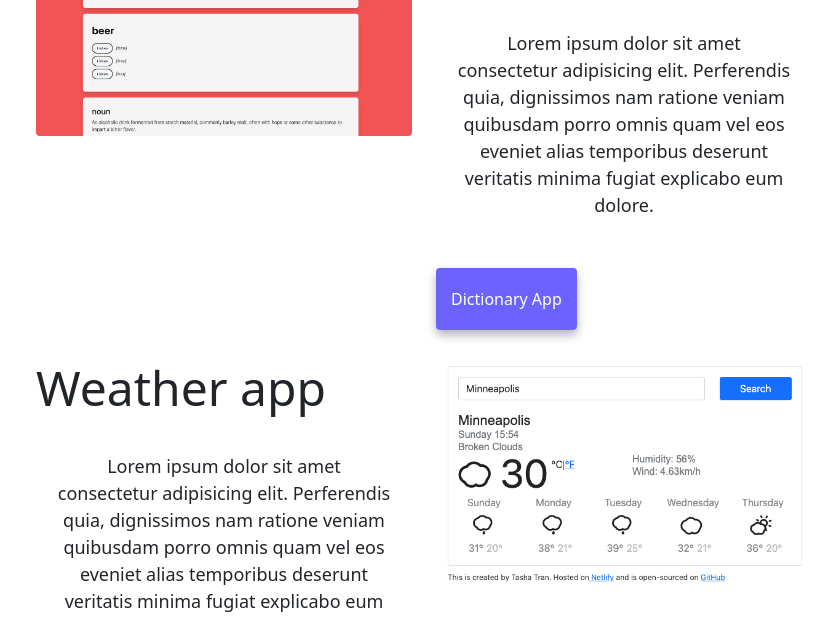
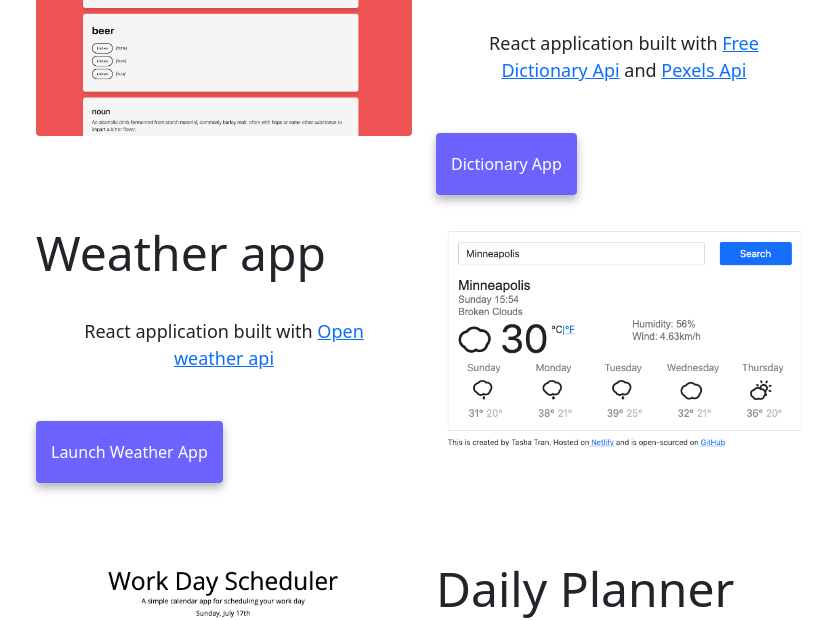
Before and after one commit to tashatran/portfolio, a plain HTML site: page index.html in a window 1280 px wide. Shown: the part 519-1139 px from the top of the page, without its empty margins (216-1049 px from the left). Drawn offline with nearby package versions, Linux system fonts and the light colour scheme.

Commit message:
updated descriptions

```diff
--- a/index.html
+++ b/index.html
@@ -65,10 +65,9 @@
         <div class="col-md-6">
           <h2 class="mb-3">Dictionary</h2>
           <p>
-            Lorem ipsum dolor sit amet consectetur adipisicing elit. Perferendis
-            quia, dignissimos nam ratione veniam quibusdam porro omnis quam vel
-            eos eveniet alias temporibus deserunt veritatis minima fugiat
-            explicabo eum dolore.
+            React application built with
+            <a href="https://dictionaryapi.dev/">Free Dictionary Api</a> and
+            <a href="https://www.pexels.com/api/documentation/">Pexels Api</a>
           </p>
           <div class="mt-5">
             <a
@@ -83,10 +82,8 @@
         <div class="col-md-6">
           <h2 class="mb-3">Weather app</h2>
           <p>
-            Lorem ipsum dolor sit amet consectetur adipisicing elit. Perferendis
-            quia, dignissimos nam ratione veniam quibusdam porro omnis quam vel
-            eos eveniet alias temporibus deserunt veritatis minima fugiat
-            explicabo eum dolore.
+            React application built with
+            <a href="https://openweathermap.org/api">Open weather api </a>
           </p>
           <div class="mb-5 mt-5">
             <a
@@ -106,12 +103,7 @@
         </div>
         <div class="col-md-6">
           <h2 class="mb-3">Daily Planner</h2>
-          <p>
-            Lorem ipsum dolor sit amet consectetur adipisicing elit. Perferendis
-            quia, dignissimos nam ratione veniam quibusdam porro omnis quam vel
-            eos eveniet alias temporibus deserunt veritatis minima fugiat
-            explicabo eum dolore.
-          </p>
+          <p>Simple planner built in javascript</p>
           <div class="mt-5">
             <a
               href="https://lovely-cocada-6ad37d.netlify.app/"
```
